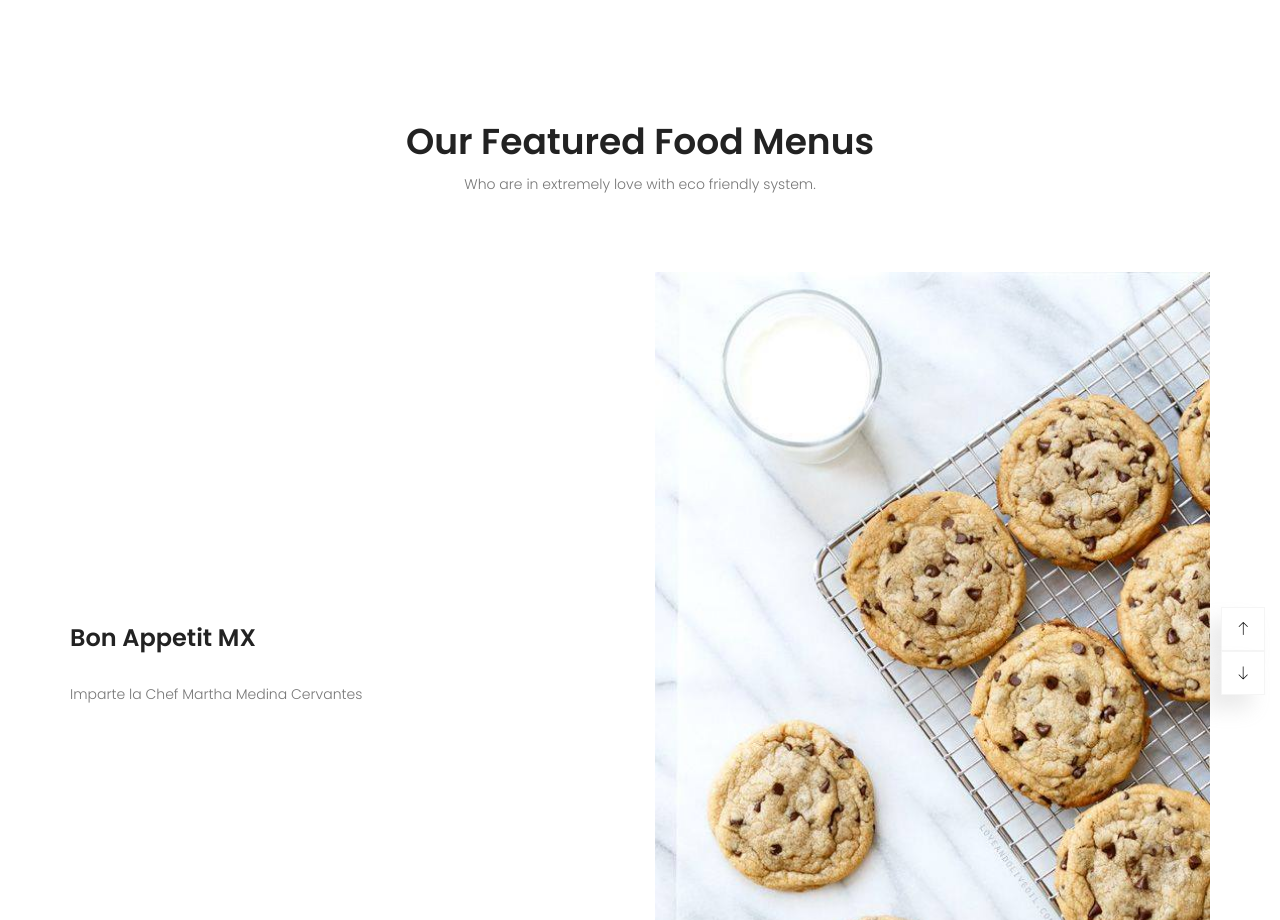
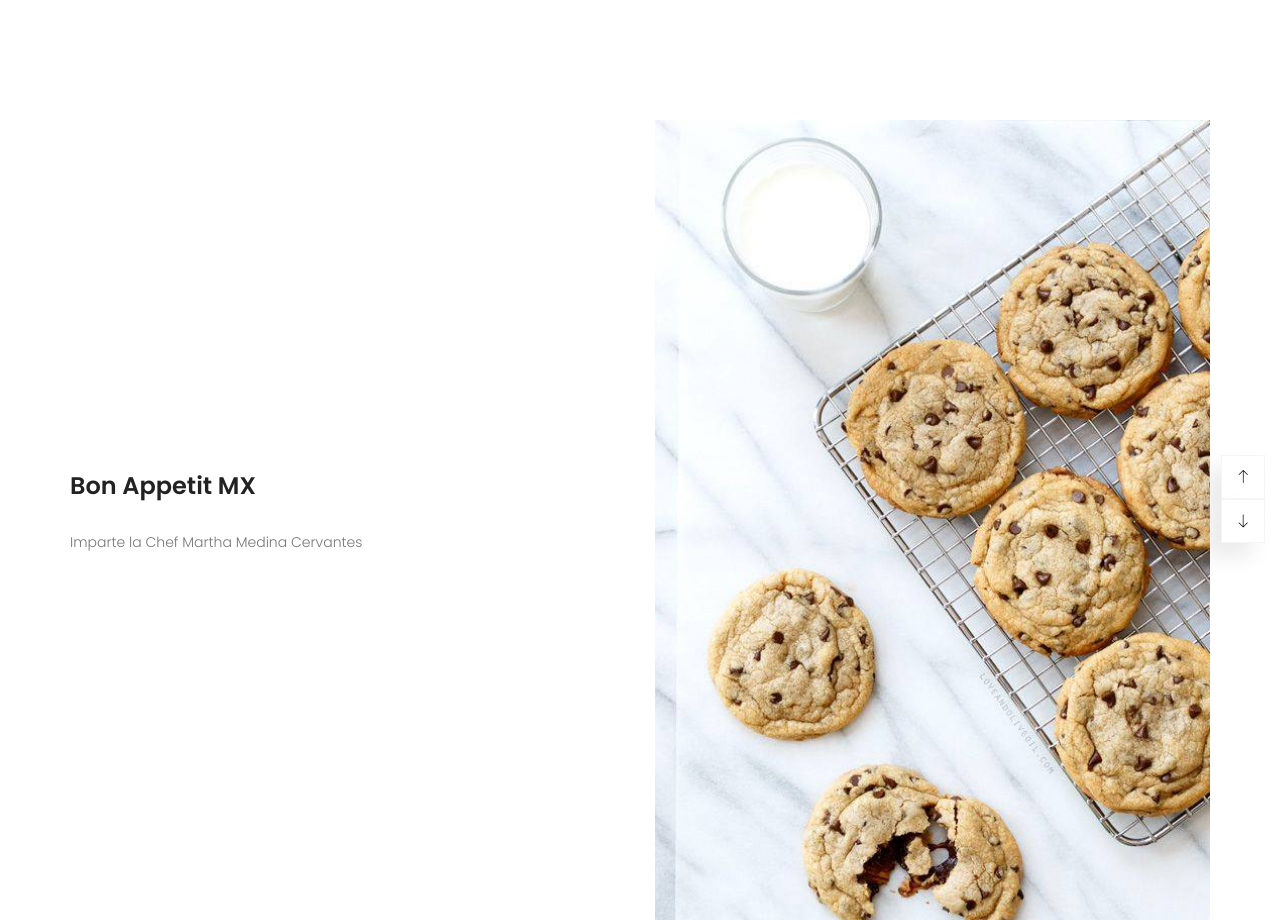
Before and after one commit to bonappetitmx/bonappetitmx.github.io, a plain HTML site: page index.html in a window 1280 px wide. Shown: the part 800-1720 px from the top of the page. Drawn offline with nearby package versions, Linux system fonts and the light colour scheme; some packages are replaced by stand-ins of ours.

Commit message:
Removed Slider title

```diff
--- a/index.html
+++ b/index.html
@@ -179,14 +179,14 @@
 			<!-- Start related Area -->
 			<section class="related-area section-gap">
 				<div class="container">
-					<div class="row d-flex justify-content-center">
-						<div class="menu-content pb-60 col-lg-8">
-							<div class="title text-center">
-								<h1 class="mb-10">Our Featured Food Menus</h1>
-								<p>Who are in extremely love with eco friendly system.</p>
-							</div>
-						</div>
-					</div>
+					<!--<div class="row d-flex justify-content-center">-->
+						<!--<div class="menu-content pb-60 col-lg-8">-->
+							<!--<div class="title text-center">-->
+								<!--<h1 class="mb-10">Our Featured Food Menus</h1>-->
+								<!--<p>Who are in extremely love with eco friendly system.</p>-->
+							<!--</div>-->
+						<!--</div>-->
+					<!--</div>						-->
 					<div class="row justify-content-center">
 						<div class="active-realated-carusel">
 							<div class="item row align-items-center">
```
